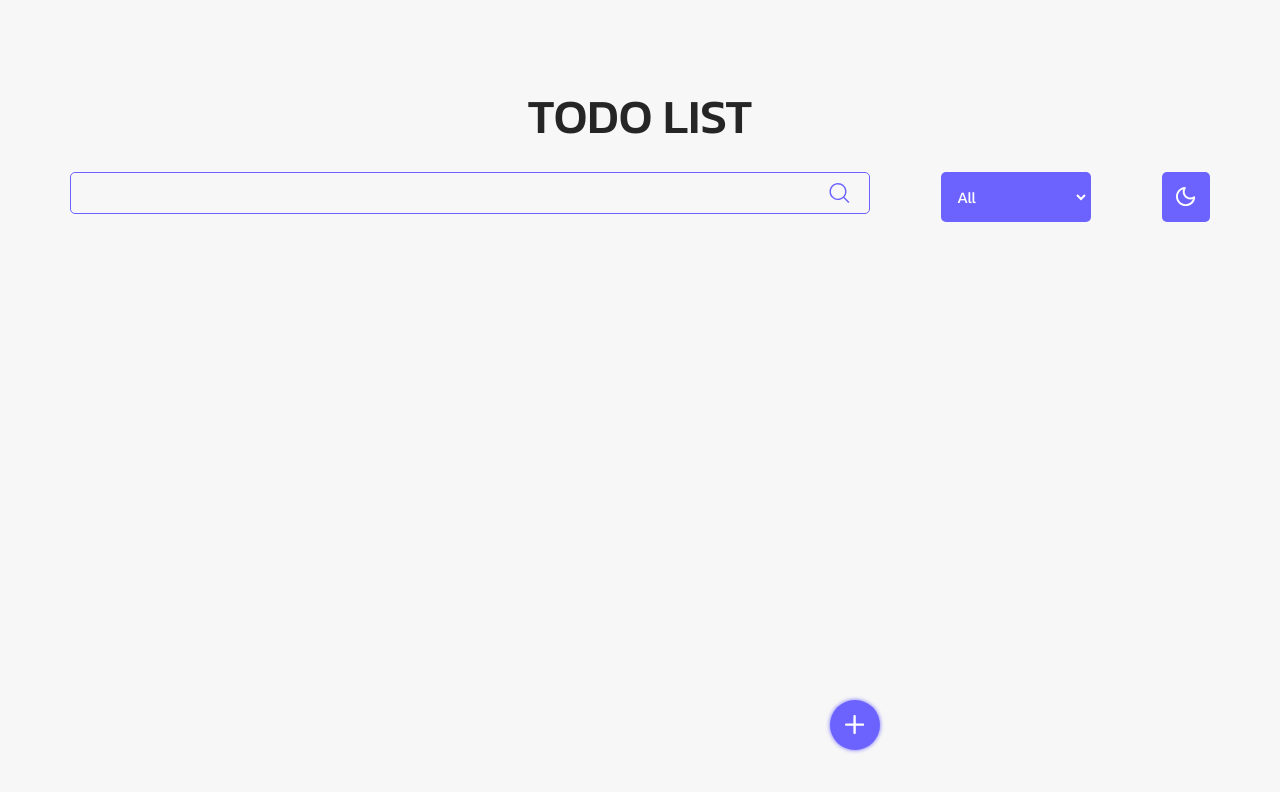
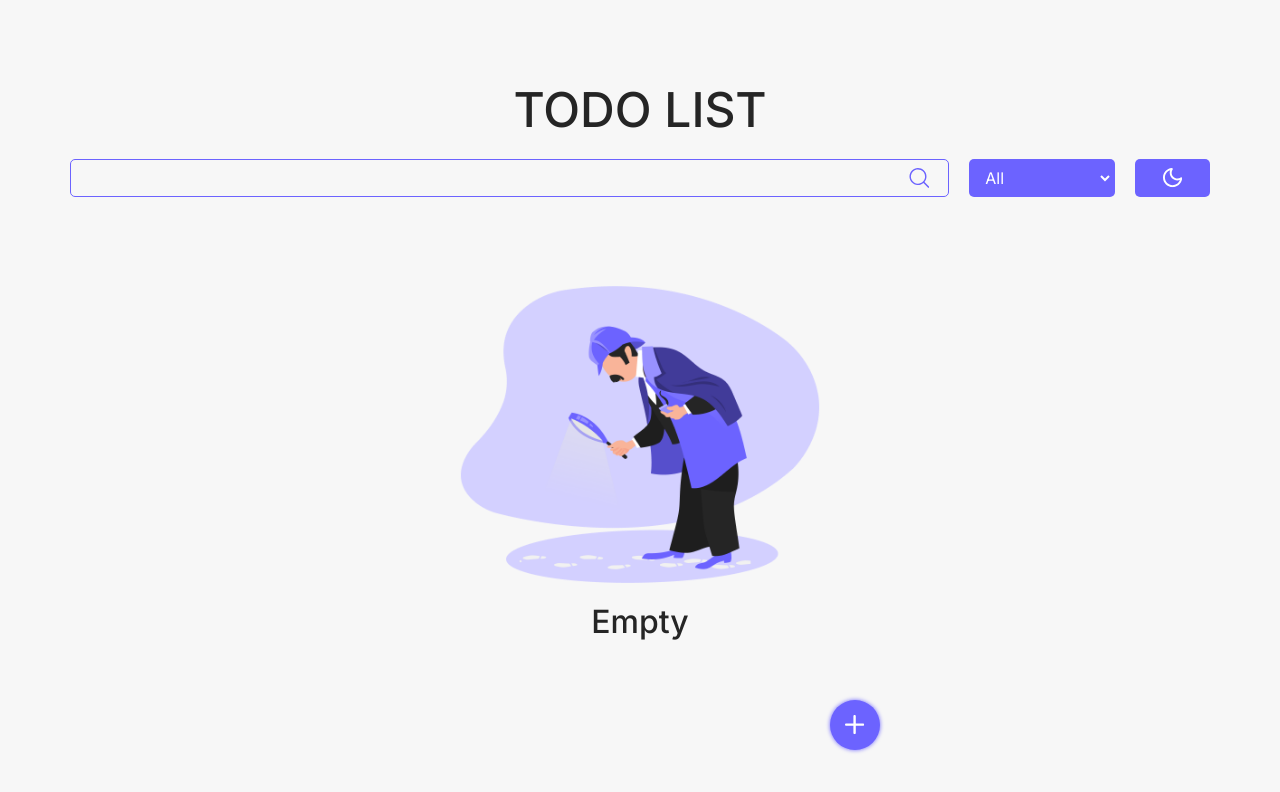
Before and after one commit to AndreyHunter/Todo-app, a website with bundled scripts: page src/pages/index.html in a window 1280 px wide. Built offline with nearby package versions, Linux system fonts and the light colour scheme; files whose address does not match are found by name.

Commit message:
Made a function that check todoList length add added message if it empty, also added functions for removing and adding active classes to task  elements

```diff
--- a/src/js/index.js
+++ b/src/js/index.js
@@ -1,11 +1,16 @@
 import { Modal } from './modules/modal';
-import { renderTask } from './modules/render';
+import { renderTask, todoEmpty } from './modules/render';
 import { getItem, setItem } from './modules/local-storage';
+
+// import 'simplebar';
+// import 'simplebar/dist/simplebar.css';
 
 // Отображения тасков при старте страници
 
 let tasksArray = getItem('task') || [];
 renderTask('.todo__list', tasksArray);
+
+checkTodoListLength('.todo__list');
 
 // Модальное окно
 const modal = new Modal(
@@ -50,6 +55,7 @@ function addTask(e) {
     setItem('task', tasksArray);
     renderTask('.todo__list', tasksArray);
     todoForm.reset();
+    checkTodoListLength('.todo__list');
 }
 
 // Отметка завершённой задачи
@@ -78,7 +84,21 @@ function handleTaskAction(e) {
     if (target.dataset.action === 'remove') {
         tasksArray.splice(taskIndex, 1);
         taskItem.remove();
+        checkTodoListLength('.todo__list');
     }
 
     setItem('task', tasksArray);
 }
+
+// Проверка на пустой список
+
+function checkTodoListLength(arr) {
+    const el = document.querySelector(arr);
+
+    if (el.children.length === 0 && tasksArray.length === 0) {
+        todoEmpty('.container');
+    } else {
+        const emptyMessage = document.querySelector('.empty');
+        if (emptyMessage) emptyMessage.remove();
+    }
+}
--- a/src/js/modules/render.js
+++ b/src/js/modules/render.js
@@ -1,5 +1,6 @@
 function renderTask(selector, data) {
     const element = document.querySelector(selector);
+
     element.innerHTML = '';
 
     for (let key of data) {
@@ -30,4 +31,16 @@ function renderTask(selector, data) {
     }
 }
 
-export { renderTask };
+function todoEmpty(element) {
+    const el = document.querySelector(element);
+    const div = document.createElement('div');
+    div.classList.add('empty');
+    div.textContent = 'Empty';
+    const image = document.createElement('img');
+    image.classList.add('empty__image');
+    image.src = './images/Detective-check-footprint.png';
+    div.append(image);
+    el.append(div);
+}
+
+export { renderTask, todoEmpty };
--- a/src/pages/html/_todo.html
+++ b/src/pages/html/_todo.html
@@ -26,7 +26,7 @@
         </div>
 
 
-        <ul class="todo__list">
+        <ul class="todo__list" data-simplebar>
 
         </ul>
 
--- a/src/pages/index.html
+++ b/src/pages/index.html
@@ -6,7 +6,7 @@
 		<title>Todo</title>
 		<link rel="stylesheet" href="./css/main.css" />
 
-        <link href="https://fonts.googleapis.com/css2?family=Kanit:wght@300;400;500;600;700;800&display=swap" rel="stylesheet">
+        <link href="https://fonts.googleapis.com/css2?family=Inter:wght@100..900&display=swap" rel="stylesheet">
 
 	</head>
 	<body>
--- a/src/scss/base/_vars.scss
+++ b/src/scss/base/_vars.scss
@@ -2,7 +2,7 @@
 	--container-width: 1170px;
 	--container-padding: 15px;
 
-	--font-main: 'Kanit', sans-serif;
+	--font-main: 'Inter', sans-serif;
     --second-font: sans-serif;
 	--font-accent: 'Manrope', sans-serif;
 	--font-titles: var(--font-accent);
--- a/src/scss/blocks/_todo-list.scss
+++ b/src/scss/blocks/_todo-list.scss
@@ -1,13 +1,13 @@
 .todo {
     &__list {
-        padding-top: 70px;
-        display: flex;
-        flex-direction: column;
-        gap: 10px;
+        max-height: 400px;
+        overflow-y: auto;
+        padding-right: 20px;
     }
 
     &__item-task {
         display: flex;
+        align-items: center;
         gap: 20px;
         user-select: none;
     }
@@ -19,7 +19,6 @@
         gap: 25px;
         font-weight: 500;
         font-size: var(--item-size);
-        text-transform: uppercase;
         color: var(--black);
         cursor: pointer;
 
@@ -80,3 +79,17 @@
     display: flex;
     gap: 15px;
 }
+
+.simplebar-content {
+    display: flex;
+    flex-direction: column;
+    gap: 10px;
+}
+
+.simplebar-vertical .simplebar-scrollbar:before {
+    background-color: var(--purple);
+}
+
+.simplebar-vertical .simplebar-scrollbar.simplebar-visible::before {
+    opacity: .8;
+}
--- a/src/scss/blocks/_todo.scss
+++ b/src/scss/blocks/_todo.scss
@@ -7,23 +7,27 @@
     &__actions {
         display: flex;
         justify-content: space-between;
-        gap: 5px;
+        gap: 20px;
+        padding-bottom: 80px;
     }
+
+    &__form {
+        width: 80%;
+    }
+
     &__input-wrapper {
-        width: 800px;
+        width: 100%;
         position: relative;
     }
     &__input {
         width: 100%;
         padding: 8px 16px;
-        min-height: 38px;
         border: 1px solid var(--purple);
         border-radius: 5px;
     }
     &__options {
         width: 150px;
-        min-height: 38px;
-        padding: 10px;
+        padding: 0 10px;
         border-radius: 5px;
         border: none;
         border: 2px solid transparent;
@@ -45,8 +49,7 @@
         }
     }
     &__themeBtn {
-        width: 48px;
-        min-height: 38px;
+        width: 78px;
         display: flex;
         justify-content: center;
         align-items: center;
@@ -62,3 +65,17 @@
         }
     }
 }
+
+.empty {
+    display: flex;
+    flex-direction: column-reverse;
+    justify-content: center;
+    align-items: center;
+    gap: 10px;
+    font-size: 2rem;
+    font-weight: 500;
+}
+
+.empty img {
+    width: 400px;
+}
```
Also changed, not shown: package.json (+7 -3 lines), build/css/main.css, build/images/Detective-check-footprint.png (added), build/index.html, build/js/index.bundle.js, src/images/Detective-check-footprint.png (added), 1 other file.
